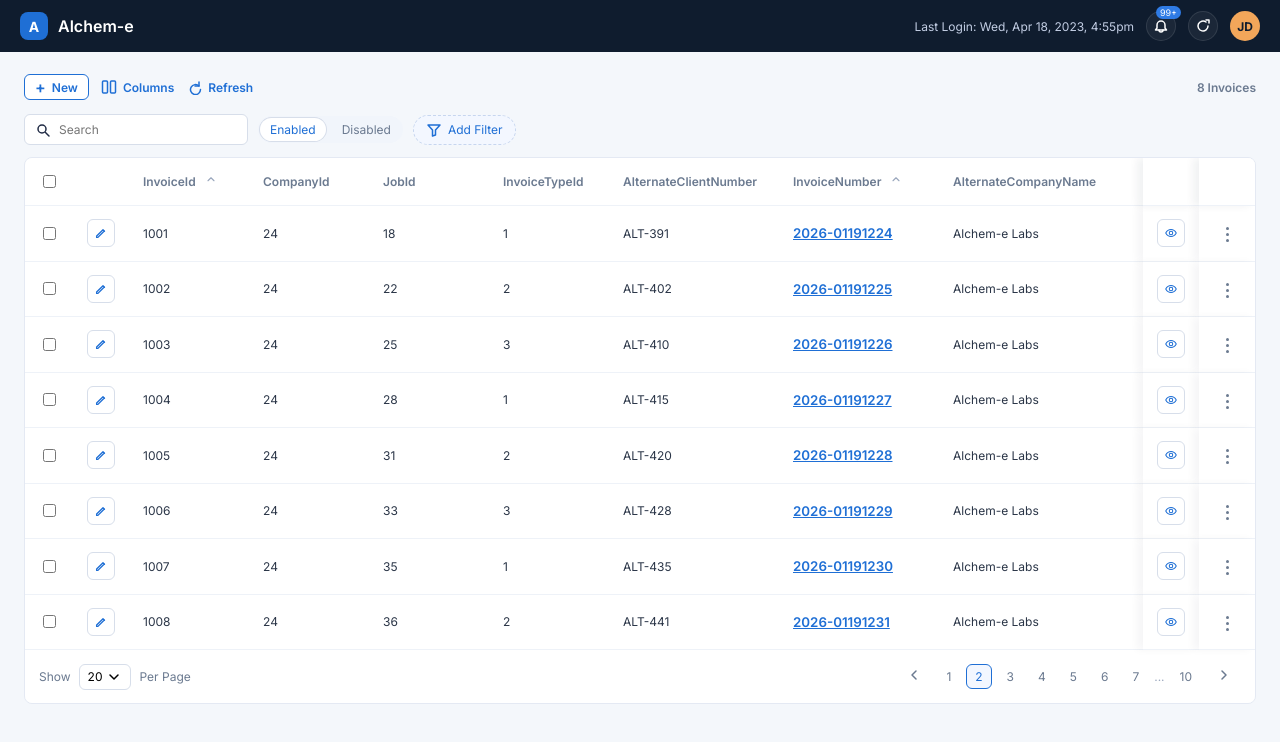
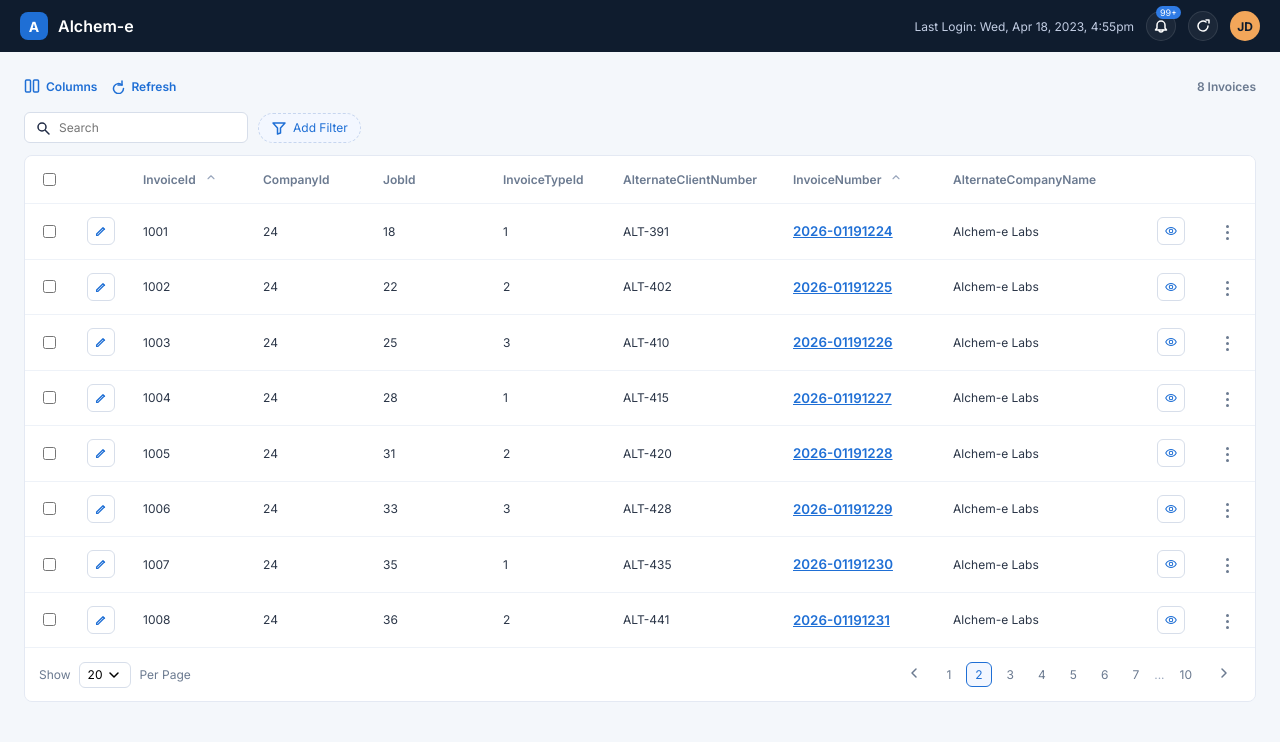
Before and after one commit to chenczie/Invoices, an Angular app in the folder invoice-ui/: page / in a window 1280 px wide. Shown: the top 742 px of the page. Built offline with nearby package versions, Linux system fonts and the light colour scheme.

Commit message:
Simplify toolbar and remove column shadows
Co-authored-by: ccasim <ccasim@racami.com>

```diff
--- a/invoice-ui/src/app/app.html
+++ b/invoice-ui/src/app/app.html
@@ -27,10 +27,6 @@
     <main class="content">
       <section class="page-header">
         <div class="page-actions-left">
-          <button class="action-button action-primary" type="button">
-            <span class="action-icon">+</span>
-            New
-          </button>
           <button class="action-link" type="button" (click)="openColumnSettings()">
             <svg class="icon" viewBox="0 0 16 16" aria-hidden="true">
               <rect x="1.5" y="2" width="5" height="12" rx="1" />
@@ -71,11 +67,6 @@
           </svg>
           <input type="search" placeholder="Search" aria-label="Search invoices" />
         </label>
-
-        <div class="status-toggle" role="group" aria-label="Status filter">
-          <button class="status-option is-active" type="button">Enabled</button>
-          <button class="status-option" type="button">Disabled</button>
-        </div>
 
         <button class="add-filter" type="button">
           <svg class="icon" viewBox="0 0 16 16" aria-hidden="true">
--- a/invoice-ui/src/app/app.scss
+++ b/invoice-ui/src/app/app.scss
@@ -206,29 +206,6 @@
   padding: 4px 0;
 }
 
-.action-button {
-  border: 1px solid #d7deea;
-  background: #ffffff;
-  color: #1f6fd5;
-  border-radius: 6px;
-  padding: 4px 10px;
-  font-size: 12px;
-  font-weight: 600;
-  cursor: pointer;
-  display: inline-flex;
-  align-items: center;
-  gap: 6px;
-}
-
-.action-primary {
-  border-color: #1f6fd5;
-}
-
-.action-icon {
-  font-size: 16px;
-  line-height: 1;
-}
-
 .action-link.disabled {
   color: #a2afc2;
   cursor: not-allowed;
@@ -293,30 +270,6 @@
   min-width: 180px;
 }
 
-.status-toggle {
-  display: inline-flex;
-  align-items: center;
-  gap: 6px;
-  padding: 2px;
-  border-radius: 999px;
-  background: #f1f5fb;
-}
-
-.status-option {
-  border: none;
-  background: transparent;
-  color: #6b7a90;
-  font-size: 12px;
-  padding: 4px 10px;
-  border-radius: 999px;
-  cursor: pointer;
-}
-
-.status-option.is-active {
-  background: #ffffff;
-  color: #1f6fd5;
-  box-shadow: 0 0 0 1px #d7deea;
-}
 
 .filter-chip {
   display: inline-flex;
@@ -388,12 +341,10 @@ th {
 th.col-view,
 th.col-actions {
   z-index: 3;
-  box-shadow: -6px 0 8px rgba(15, 28, 46, 0.06);
 }
 
 td.col-view,
 td.col-actions {
-  box-shadow: -6px 0 8px rgba(15, 28, 46, 0.04);
 }
 
 td {
```
